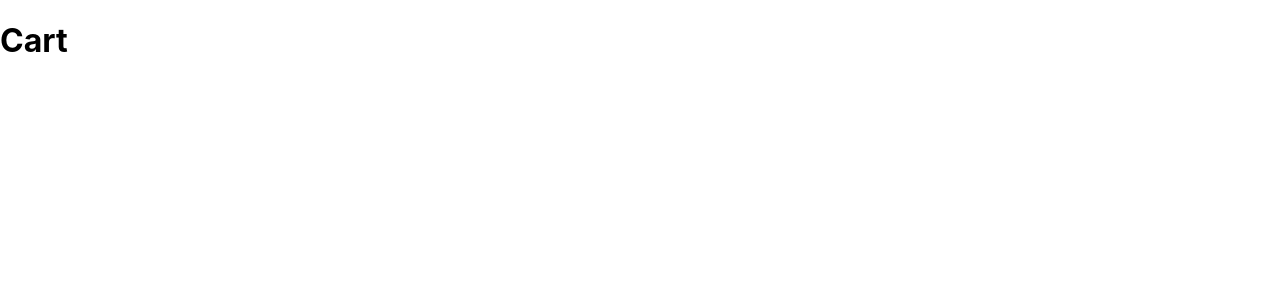
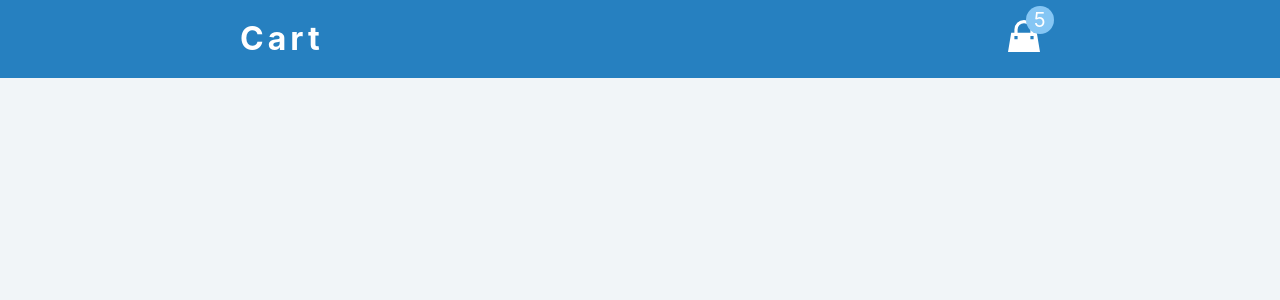
Before and after one commit to Snayak7643/Cart, a React (Create React App) app: page / in a window 1280 px wide. Shown: the top 300 px of the page. Built offline with nearby package versions, Linux system fonts and the light colour scheme.

Commit message:
craeting navbar component

```diff
--- a/src/App.tsx
+++ b/src/App.tsx
@@ -1,7 +1,12 @@
 import React from "react";
+import Navbar from "./Components/Navbar";
 
 function App() {
-  return <h1>Cart</h1>;
+  return (
+    <div>
+      <Navbar />
+    </div>
+  );
 }
 
 export default App;
--- /dev/null
+++ b/src/Components/Navbar.tsx
@@ -0,0 +1,21 @@
+import React from "react";
+
+const Navbar = () => {
+  return (
+    <nav>
+      <div className="nav-center">
+        <h3>Cart</h3>
+        <div className="nav-container">
+          <svg xmlns="http://www.w3.org/2000/svg" viewBox="0 0 20 20">
+            <path d="M16 6v2h2l2 12H0L2 8h2V6a6 6 0 1 1 12 0zm-2 0a4 4 0 1 0-8 0v2h8V6zM4 10v2h2v-2H4zm10 0v2h2v-2h-2z" />
+          </svg>
+          <div className="amount-container">
+            <p className="total-amount">5</p>
+          </div>
+        </div>
+      </div>
+    </nav>
+  );
+};
+
+export default Navbar;
--- a/src/index.css
+++ b/src/index.css
@@ -1,13 +1,209 @@
+:root {
+  --clr-primary: #2680c0;
+  --clr-primary-dark: hsl(205, 100%, 21%);
+  --clr-primary-light: hsl(205, 84%, 74%);
+  --clr-grey-1: #102a42;
+  --clr-grey-5: #617d98;
+  --clr-grey-10: #f1f5f8;
+  --clr-white: #fff;
+  --clr-red-dark: hsl(360, 67%, 44%);
+  --clr-red-light: hsl(360, 71%, 66%);
+  --transition: all 0.3s linear;
+  --spacing: 0.25rem;
+  --radius: 0.25rem;
+  --large-screen-width: 1170px;
+  --small-screen-width: 90vw;
+  --fixed-width: 50rem;
+}
+* {
+  margin: 0;
+  padding: 0;
+  box-sizing: border-box;
+}
 body {
-  margin: 0;
-  font-family: -apple-system, BlinkMacSystemFont, 'Segoe UI', 'Roboto', 'Oxygen',
-    'Ubuntu', 'Cantarell', 'Fira Sans', 'Droid Sans', 'Helvetica Neue',
-    sans-serif;
-  -webkit-font-smoothing: antialiased;
-  -moz-osx-font-smoothing: grayscale;
+  font-family: -apple-system, BlinkMacSystemFont, "Segoe UI", Roboto, Oxygen,
+    Ubuntu, Cantarell, "Open Sans", "Helvetica Neue", sans-serif;
+  background: var(--clr-grey-10);
+  color: var(--clr-grey-1);
+  line-height: 1.5;
+  font-size: 0.875rem;
+}
+a {
+  text-decoration: none;
+}
+img {
+  width: 100%;
+  display: block;
+}
+h1,
+h2,
+h3,
+h4 {
+  letter-spacing: var(--spacing);
+  text-transform: capitalize;
+  line-height: 1.25;
+  margin-bottom: 0.75rem;
+}
+h1 {
+  font-size: 3rem;
+}
+h2 {
+  font-size: 2rem;
+}
+h3 {
+  font-size: 1.5rem;
+}
+h4 {
+  font-size: 0.875rem;
+}
+p {
+  margin-bottom: 1.25rem;
+}
+@media screen and (min-width: 800px) {
+  h1 {
+    font-size: 4rem;
+  }
+  h2 {
+    font-size: 2.5rem;
+  }
+  h3 {
+    font-size: 2rem;
+  }
+  h4 {
+    font-size: 1rem;
+  }
+  body {
+    font-size: 1rem;
+  }
+  h1,
+  h2,
+  h3,
+  h4 {
+    line-height: 1;
+  }
+}
+/* more global css */
+
+.btn {
+  text-transform: uppercase;
+  background: var(--clr-primary);
+  color: var(--clr-white);
+  padding: 0.375rem 0.75rem;
+  letter-spacing: var(--spacing);
+  display: inline-block;
+  font-weight: 700;
+  transition: var(--transition);
+  font-size: 0.875rem;
+  border: none;
+  cursor: pointer;
+  box-shadow: 0 1px 3px rgba(0, 0, 0, 0.2);
+}
+.btn:hover {
+  color: var(--clr-primary);
+  background: var(--clr-primary-light);
 }
 
-code {
-  font-family: source-code-pro, Menlo, Monaco, Consolas, 'Courier New',
-    monospace;
+.cart-item {
+  display: grid;
+  align-items: center;
+  grid-template-columns: auto 1fr auto;
+  grid-column-gap: 1.5rem;
+  margin: 1.5rem 0;
 }
+.cart-item img {
+  width: 5rem;
+  height: 5rem;
+  object-fit: cover;
+}
+.cart-item h4 {
+  margin-bottom: 0.5rem;
+  font-weight: 500;
+  letter-spacing: 2px;
+}
+.item-price {
+  color: var(--clr-grey-5);
+}
+.remove-btn {
+  color: var(--clr-primary);
+  letter-spacing: var(--spacing);
+  cursor: pointer;
+  font-size: 0.85rem;
+  background: transparent;
+  border: none;
+  margin-top: 0.375rem;
+  transition: var(--transition);
+}
+.remove-btn:hover {
+  color: var(--clr-primary-light);
+}
+.amount-btn {
+  width: 1.5rem;
+  background: transparent;
+  border: none;
+  cursor: pointer;
+}
+.amount-btn svg {
+  fill: var(--clr-primary);
+}
+.amount-btn:hover svg {
+  fill: var(--clr-primary-light);
+}
+.amount {
+  text-align: center;
+  margin-bottom: 0;
+  font-size: 1.25rem;
+  line-height: 1;
+}
+hr {
+  background: var(--clr-grey-5);
+  border-color: transparent;
+  border-width: 0.25px;
+}
+
+/*
+===============
+Navbar
+===============
+*/
+
+nav {
+  background: var(--clr-primary);
+  padding: 1.25rem 2rem;
+}
+.nav-center {
+  max-width: var(--fixed-width);
+  width: 100%;
+  margin: 0 auto;
+  display: flex;
+  justify-content: space-between;
+  align-items: center;
+}
+nav h3 {
+  margin-bottom: 0;
+  color: var(--clr-white);
+}
+.nav-container {
+  display: block;
+  position: relative;
+}
+nav svg {
+  width: 2rem;
+  fill: var(--clr-white);
+}
+.amount-container {
+  position: absolute;
+  top: -0.85rem;
+  right: -0.85rem;
+  width: 1.75rem;
+  height: 1.75rem;
+  border-radius: 50%;
+  background: var(--clr-primary-light);
+  display: flex;
+  align-items: center;
+  justify-content: center;
+}
+.total-amount {
+  color: var(--clr-white);
+  margin-bottom: 0;
+  font-size: 1.25rem;
+}
```
